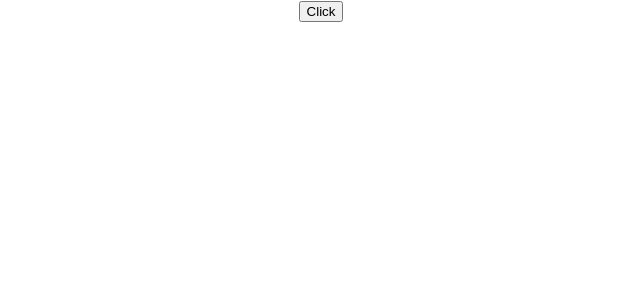
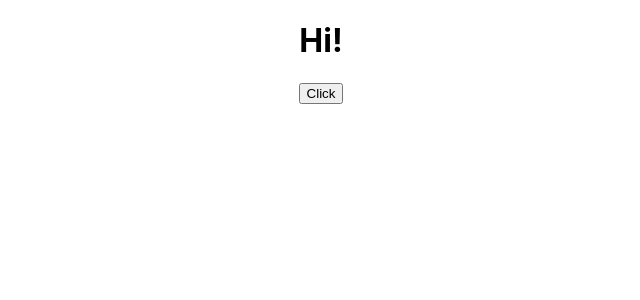
Before and after one commit to abolnaits/hello-world, a React (Create React App) app: page / in a window 1280 px wide. Shown: the top 300 px of the page, without its empty margins (319-959 px from the left). Built offline with nearby package versions, Linux system fonts and the light colour scheme.

Commit message:
Event Binding

```diff
--- a/src/components/ClassClick.js
+++ b/src/components/ClassClick.js
@@ -3,14 +3,35 @@ import {Component} from 'react';
 
 class ClassClick extends Component{
     //this.props
+    constructor(){
+        super();
+        this.state = {
+            message : 'Hi!'
+        }
 
+        //Binding
+        //this.clickHandler = this.clickHandler.bind(this);
+    }
+
+    /*
     clickHandler(){
         console.log('Click ==> ');
+        console.log(this);
+        this.setState({
+            message:'Bye!'
+        });
     }
+    */
 
+    clickHandler = () =>{
+        this.setState({
+            message:'Bye!'
+        });
+    }
     render(){
         return(
             <div>
+                <h1>{this.state.message}</h1>
                 <button onClick={this.clickHandler}>Click</button>
             </div>
         );
```
Also changed, not shown: 1 other file (tests, documents, lock files or other folders).
